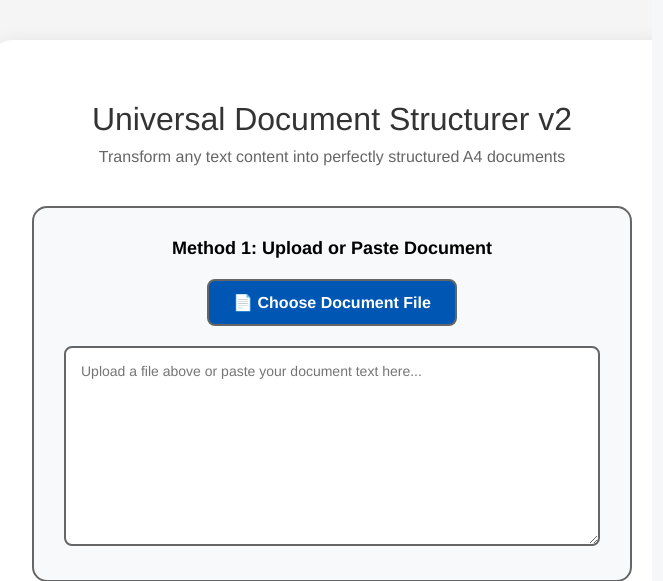
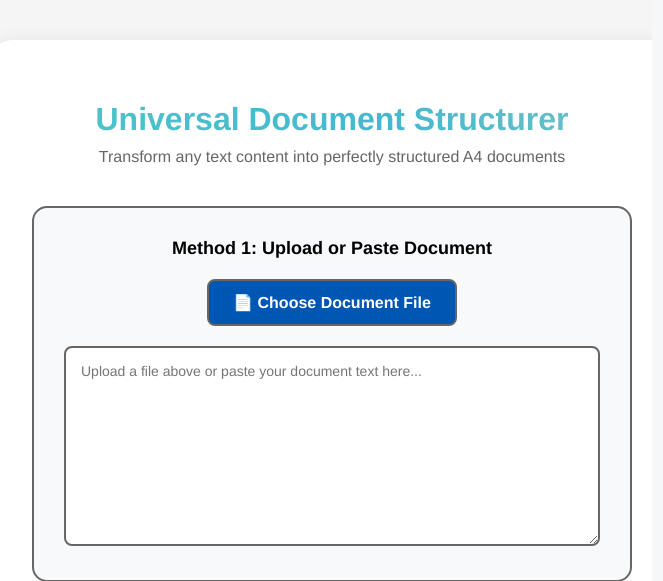
Before and after one commit to ssray23/ai-structurer, a Flask app: page / in a window 1280 px wide. Shown: the top 581 px of the page, without its empty margins (28-691 px from the left). Run offline with Flask 3, Linux system fonts and the light colour scheme.

Commit message:
Update UI styling and fix document theme consistency
- Add animated gradient title with rainbow colors and smooth transitions
- Remove 'v2' from application title for cleaner branding
- Fix CSS scoping to prevent gradient from affecting document titles
- Ensure AI-generated documents maintain proper theme colors
- Update A4 preview to display full document width without cropping
- Update README with latest visual enhancements and features

🤖 Generated with [Claude Code](https://claude.ai/code)

Co-Authored-By: Claude <noreply@anthropic.com>

```diff
--- a/templates/index.html
+++ b/templates/index.html
@@ -82,12 +82,21 @@ body {
     box-shadow: 0 4px 20px rgba(0,0,0,0.1);
     margin: 0 auto;
 }
-h1 {
+.container h1 {
     text-align: center;
     font-size: 32px;
-    font-weight: 300;
+    font-weight: 700 !important;
     margin-bottom: 10px;
-    color: #333;
+    background: linear-gradient(45deg, #ff6b6b, #4ecdc4, #45b7d1, #96ceb4, #ffeaa7, #fd79a8);
+    background-size: 400% 400%;
+    -webkit-background-clip: text;
+    background-clip: text;
+    -webkit-text-fill-color: transparent;
+    animation: gradientShift 3s ease-in-out infinite;
+}
+@keyframes gradientShift {
+    0%, 100% { background-position: 0% 50%; }
+    50% { background-position: 100% 50%; }
 }
 .subtitle {
     text-align: center;
@@ -306,7 +315,7 @@ textarea {
   <!-- Input Section (Left Half) -->
   <div class="input-section">
     <div class="container">
-      <h1>Universal Document Structurer v2</h1>
+      <h1>Universal Document Structurer</h1>
       <div class="subtitle">Transform any text content into perfectly structured A4 documents</div>
 
       <div class="method-section">
```
Also changed, not shown: README.md.
